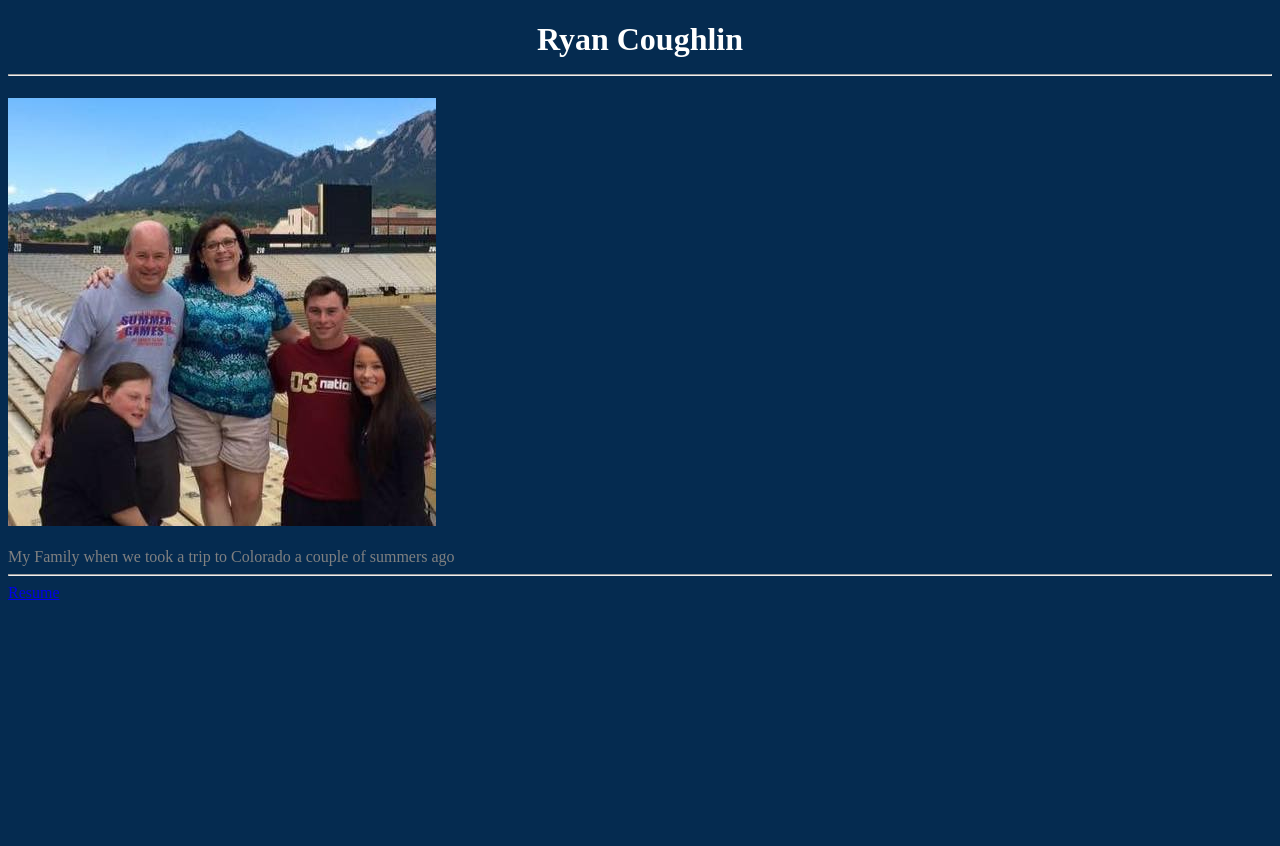
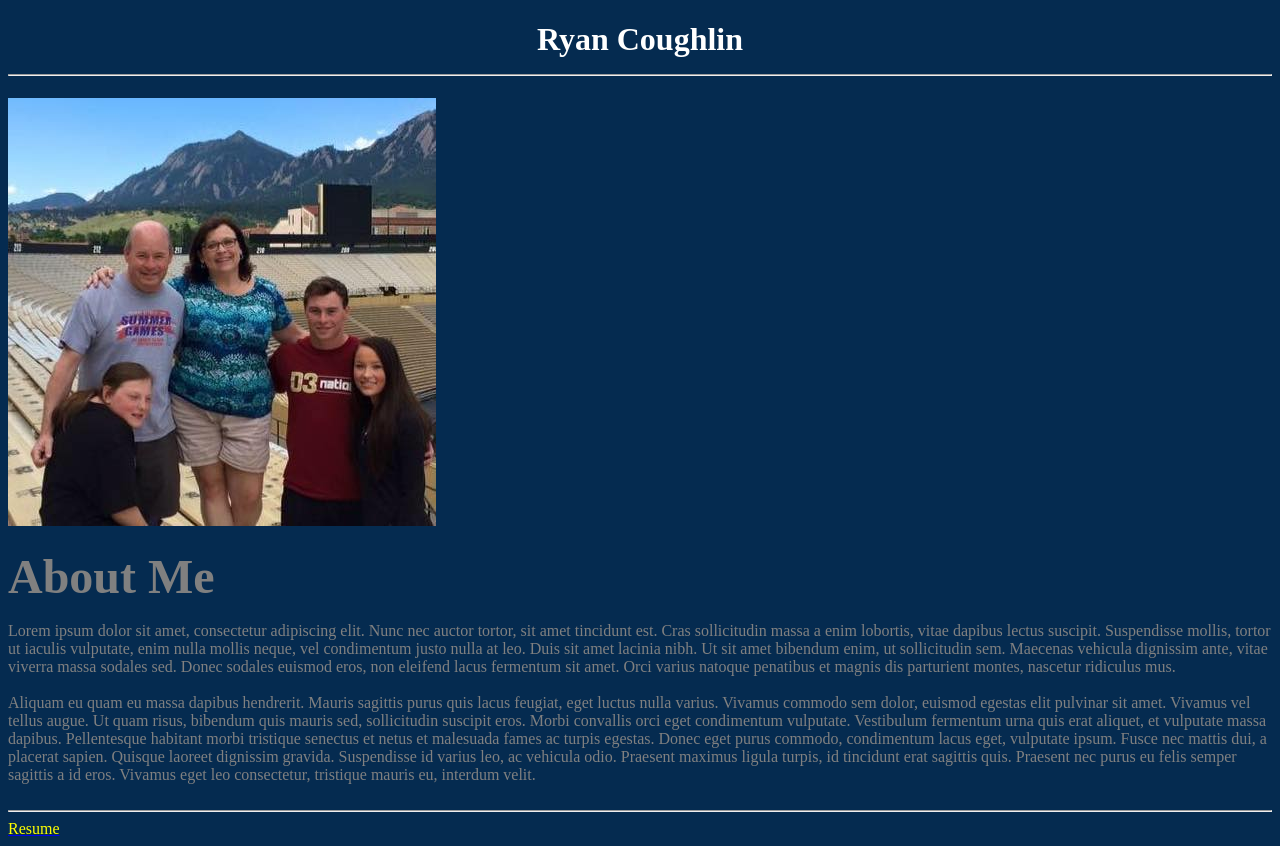
Before and after one commit to ryancoughlin5/HW2, a plain HTML site: page index.html in a window 1280 px wide. Before the commit the page ends 800 px from the top, so only its background shows below. Drawn offline with Linux system fonts and the light colour scheme.

Commit message:
Figured out alignment of text and image

```diff
--- a/index.html
+++ b/index.html
@@ -9,19 +9,31 @@
 
 </head>
 
+
+
 <h1>
 <center>Ryan Coughlin
-
-
 <hr>
 </h1>
 	<body>
-		<img src=fam_colorado.jpg alt="Family photo from Colorado"/>
+		<div class = 'pic'><img src=fam_colorado.jpg alt="Family photo from Colorado"></div>
+
+	<h3><font size = 12><b>About Me</b></font></h3>
+
+		Lorem ipsum dolor sit amet, consectetur adipiscing elit. Nunc nec auctor tortor, sit amet tincidunt est. Cras sollicitudin massa a enim lobortis, vitae dapibus lectus suscipit. Suspendisse mollis, tortor ut iaculis vulputate, enim nulla mollis neque, vel condimentum justo nulla at leo. Duis sit amet lacinia nibh. Ut sit amet bibendum enim, ut sollicitudin sem. Maecenas vehicula dignissim ante, vitae viverra massa sodales sed. Donec sodales euismod eros, non eleifend lacus fermentum sit amet. Orci varius natoque penatibus et magnis dis parturient montes, nascetur ridiculus mus.
 		<br><br>
+		Aliquam eu quam eu massa dapibus hendrerit. Mauris sagittis purus quis lacus feugiat, eget luctus nulla varius. Vivamus commodo sem dolor, euismod egestas elit pulvinar sit amet. Vivamus vel tellus augue. Ut quam risus, bibendum quis mauris sed, sollicitudin suscipit eros. Morbi convallis orci eget condimentum vulputate. Vestibulum fermentum urna quis erat aliquet, et vulputate massa dapibus. Pellentesque habitant morbi tristique senectus et netus et malesuada fames ac turpis egestas. Donec eget purus commodo, condimentum lacus eget, vulputate ipsum. Fusce nec mattis dui, a placerat sapien. Quisque laoreet dignissim gravida. Suspendisse id varius leo, ac vehicula odio. Praesent maximus ligula turpis, id tincidunt erat sagittis quis. Praesent nec purus eu felis semper sagittis a id eros. Vivamus eget leo consectetur, tristique mauris eu, interdum velit.
+		<br><br><div style = float:left;></div>
 
-		My Family when we took a trip to Colorado a couple of summers ago
-	<hr> <!--used to separate content with a line across the page after the <hr>-->
-	<a href=resume.html>Resume</a>
+
+		<hr> <!--used to separate content with a line across the page after the <hr>-->
+
+
+
 	</body>
 
+<footer><a href=resume.html><font color = yellow </font> Resume</a></footer>
+
+
+
 </html>
```
